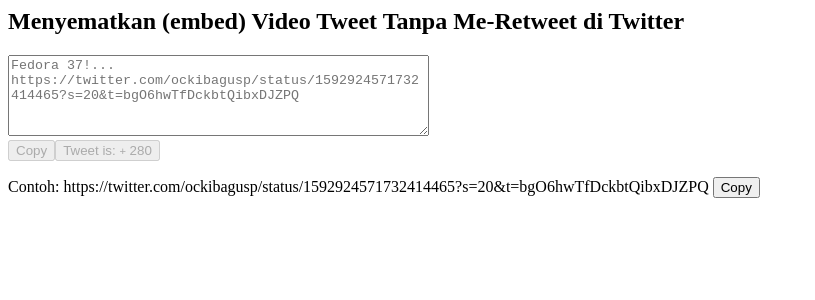
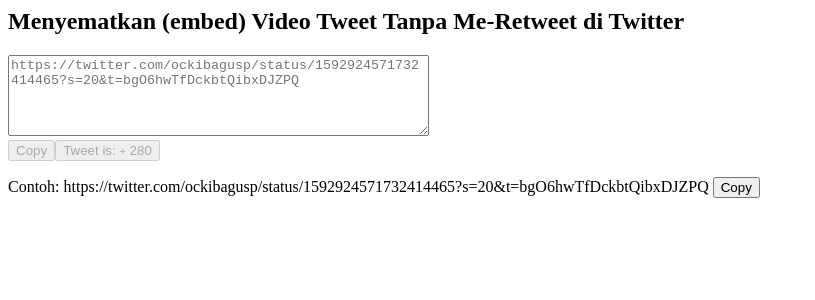
Before and after one commit to ockibagusp/embedded-tweet, a Vue app: page / in a window 1280 px wide. Shown: the top 300 px of the page, without its empty margins (0-815 px from the left). Built offline with nearby package versions, Linux system fonts and the light colour scheme.

Commit message:
typo embedded tweet

```diff
--- a/src/App.vue
+++ b/src/App.vue
@@ -118,7 +118,7 @@ export default {
 <template>
   <main>
     <h2 style="margin-top: 5px;">Menyematkan (embed) Video Tweet Tanpa Me-Retweet di Twitter</h2>
-    <textarea v-model="embeddedTweet"  placeholder="Fedora 37!... https://twitter.com/ockibagusp/status/1592924571732414465?s=20&t=bgO6hwTfDckbtQibxDJZPQ" cols="50" rows="5" ref="embeddedTweet"></textarea>
+    <textarea v-model="embeddedTweet" placeholder="https://twitter.com/ockibagusp/status/1592924571732414465?s=20&t=bgO6hwTfDckbtQibxDJZPQ" cols="50" rows="5" ref="embeddedTweet"></textarea>
     <br>
     <button @click="btnCopy" :disabled="isCopy">Copy</button>
     <button @click="btnTweet" :disabled="isTweet">Tweet is: <small v-if="embeddedTweet.length < 280">+</small> {{count}}</button>
```
